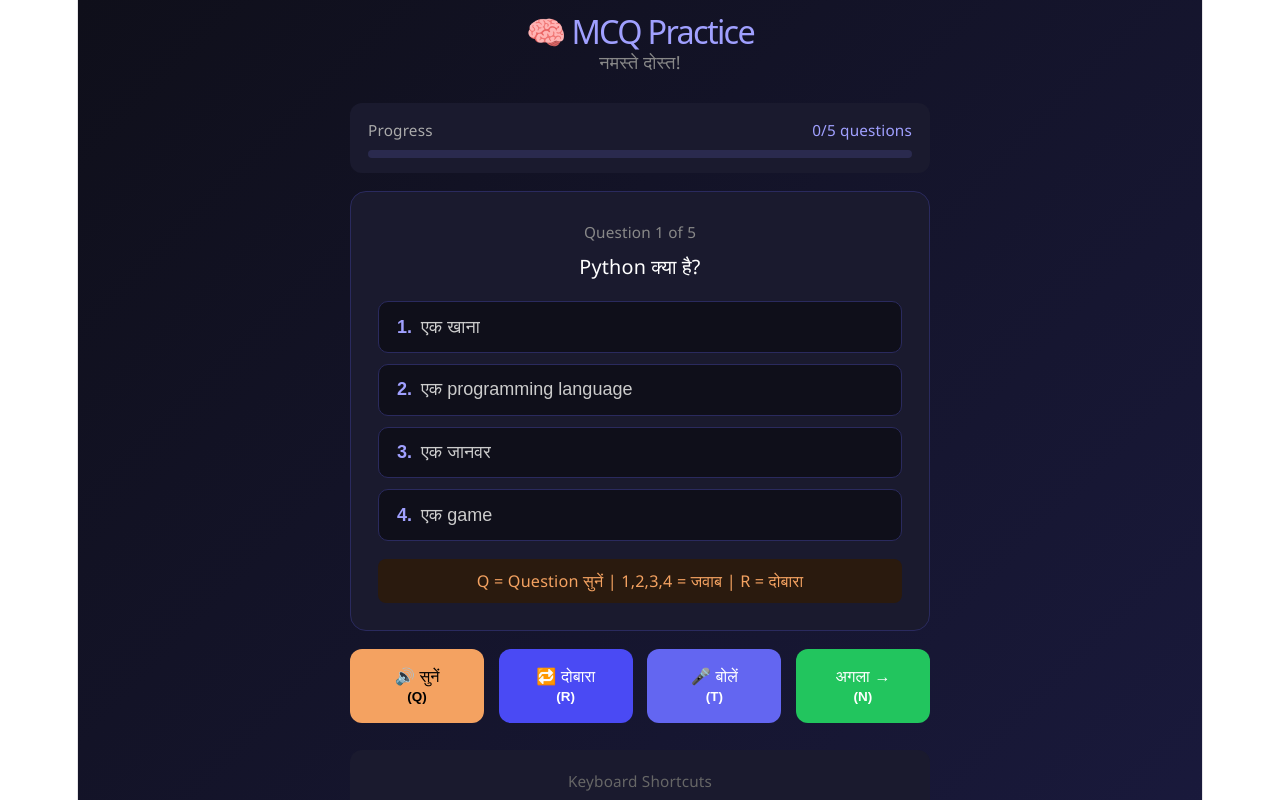
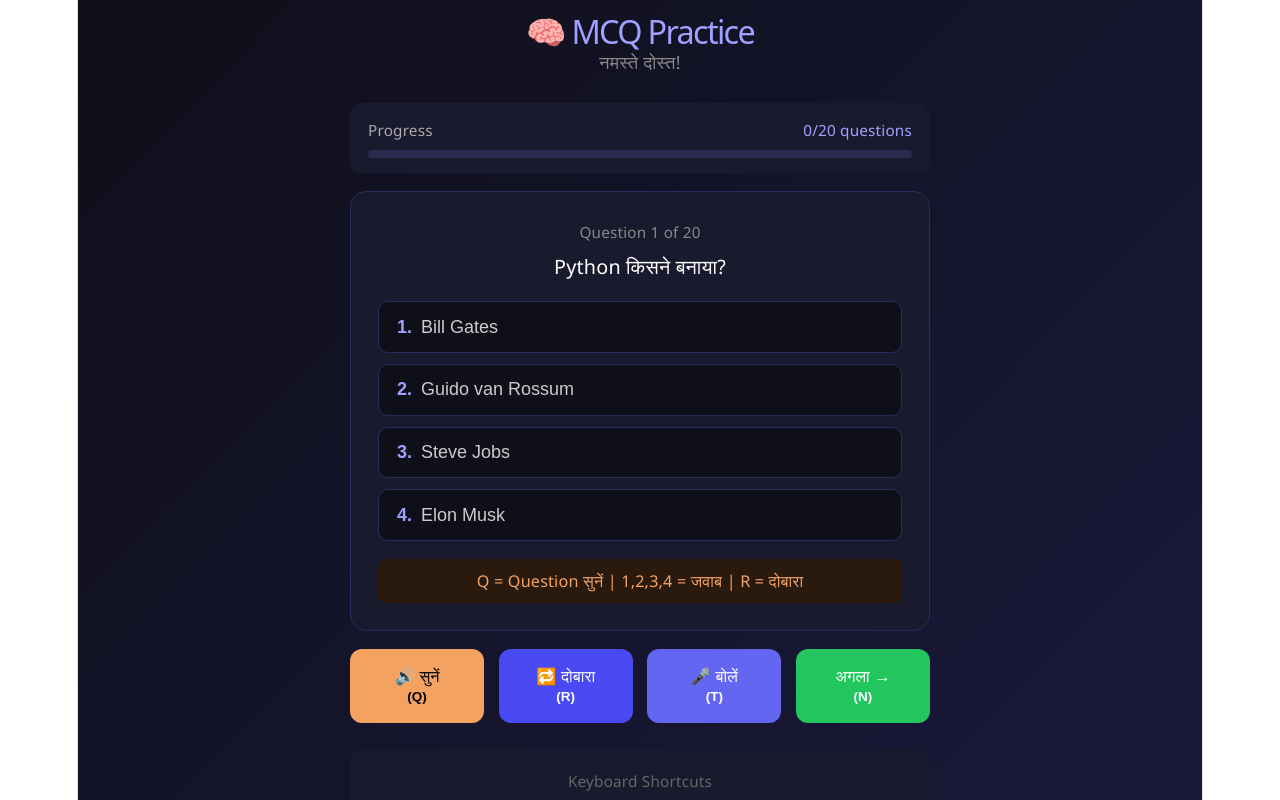
Before and after one commit to SharadaBende/Python-AI-Tutor, a React app in the folder frontend/: page /mcq in a window 1280 px wide. Shown: the top 800 px of the page. Built offline with nearby package versions, Linux system fonts and the light colour scheme; the HTML template or start-up script is replaced by a standard one.

Commit message:
mcq and lessons added

```diff
--- a/frontend/src/pages/MCQPage.jsx
+++ b/frontend/src/pages/MCQPage.jsx
@@ -2,36 +2,26 @@ import { useState, useEffect } from "react"
 import { useNavigate, useLocation } from "react-router-dom"
 
 const questions = [
-  {
-    id: 1,
-    question: "Python क्या है?",
-    options: ["एक खाना", "एक programming language", "एक जानवर", "एक game"],
-    answer: 1,
-  },
-  {
-    id: 2,
-    question: "Screen पर text दिखाने के लिए कौन सा function use होता है?",
-    options: ["input()", "show()", "print()", "display()"],
-    answer: 2,
-  },
-  {
-    id: 3,
-    question: "Variable क्या होता है?",
-    options: ["एक number", "data रखने का box", "एक function", "एक error"],
-    answer: 1,
-  },
-  {
-    id: 4,
-    question: "naam = 'Sharada' में naam क्या है?",
-    options: ["function", "variable", "number", "error"],
-    answer: 1,
-  },
-  {
-    id: 5,
-    question: "User से input लेने के लिए कौन सा function use होता है?",
-    options: ["print()", "scan()", "input()", "read()"],
-    answer: 2,
-  },
+  { id: 1, question: "Python किसने बनाया?", options: ["Bill Gates", "Guido van Rossum", "Steve Jobs", "Elon Musk"], answer: 1 },
+  { id: 2, question: "Python कब बना?", options: ["1980", "1995", "1991", "2000"], answer: 2 },
+  { id: 3, question: "Screen पर text दिखाने के लिए कौन सा function use होता है?", options: ["input()", "show()", "print()", "display()"], answer: 2 },
+  { id: 4, question: "Variable क्या होता है?", options: ["एक number", "data रखने का box", "एक function", "एक error"], answer: 1 },
+  { id: 5, question: "naam = 'Sharada' में naam क्या है?", options: ["function", "variable", "number", "error"], answer: 1 },
+  { id: 6, question: "User से input लेने के लिए कौन सा function use होता है?", options: ["print()", "scan()", "input()", "read()"], answer: 2 },
+  { id: 7, question: "पूरी संख्या जैसे 5, 10 किस data type में आती है?", options: ["float", "string", "bool", "int"], answer: 3 },
+  { id: 8, question: "True या False किस data type में आता है?", options: ["int", "float", "bool", "string"], answer: 2 },
+  { id: 9, question: "If/Else किसलिए use होता है?", options: ["Loop के लिए", "Condition check के लिए", "Function बनाने के लिए", "Input लेने के लिए"], answer: 1 },
+  { id: 10, question: "For loop में range(1, 5) कितनी बार चलेगा?", options: ["5 बार", "4 बार", "3 बार", "6 बार"], answer: 1 },
+  { id: 11, question: "While loop कब तक चलता है?", options: ["एक बार", "पाँच बार", "जब तक condition सही हो", "कभी नहीं"], answer: 2 },
+  { id: 12, question: "List किसमें लिखी जाती है?", options: ["() brackets", "{} brackets", "[] brackets", "<> brackets"], answer: 2 },
+  { id: 13, question: "Function बनाने के लिए कौन सा keyword use होता है?", options: ["func", "define", "def", "function"], answer: 2 },
+  { id: 14, question: "string को uppercase करने के लिए क्या use होता है?", options: [".lower()", ".upper()", ".title()", ".big()"], answer: 1 },
+  { id: 15, question: "शेषफल निकालने के लिए कौन सा operator use होता है?", options: ["/", "*", "%", "//"], answer: 2 },
+  { id: 16, question: "Comment लिखने के लिए कौन सा symbol use होता है?", options: ["//", "/*", "#", "--"], answer: 2 },
+  { id: 17, question: "Error handle करने के लिए क्या use होता है?", options: ["if/else", "try/except", "for/while", "def/return"], answer: 1 },
+  { id: 18, question: "list की length निकालने के लिए क्या use होता है?", options: ["size()", "count()", "length()", "len()"], answer: 3 },
+  { id: 19, question: "3.14 किस data type में आता है?", options: ["int", "string", "float", "bool"], answer: 2 },
+  { id: 20, question: "दो strings जोड़ने के लिए कौन सा operator use होता है?", options: ["*", "-", "+", "/"], answer: 2 },
 ]
 
 function MCQPage() {
@@ -59,12 +49,11 @@ function MCQPage() {
   useEffect(() => {
     setTimeout(() => {
       speak(
-        "शाबाश " + name + "! अब MCQ practice का समय है। " +
-        "Keyboard shortcuts: " +
-        "Q दबाएं — question सुनने के लिए। " +
-        "1, 2, 3, 4 दबाएं — जवाब चुनने के लिए। " +
-        "R दबाएं — दोबारा सुनने के लिए। " +
-        "Q दबाएं और पहला question शुरू करें।"
+        "शाबाश " + name + "! अब MCQ practice का समय है। 20 questions हैं। " +
+        "Q दबाएं question सुनने के लिए। " +
+        "1, 2, 3, 4 दबाएं जवाब देने के लिए। " +
+        "R दबाएं दोबारा सुनने के लिए। " +
+        "Q दबाएं और शुरू करें।"
       )
       setStatus("Q = Question सुनें | 1,2,3,4 = जवाब | R = दोबारा")
       setStep("ready")
@@ -74,9 +63,7 @@ function MCQPage() {
   function playQuestion() {
     const q = questions[current]
     let text = "Question " + q.id + ". " + q.question + ". "
-    q.options.forEach((opt, i) => {
-      text += (i + 1) + ". " + opt + ". "
-    })
+    q.options.forEach((opt, i) => { text += (i + 1) + ". " + opt + ". " })
     text += "1, 2, 3, या 4 दबाएं जवाब देने के लिए।"
     speak(text)
     setStep("playing")
@@ -116,12 +103,13 @@ function MCQPage() {
       setStatus("Q = Question सुनें")
     } else {
       setStep("done")
+      const finalScore = score + (selected === questions[current].answer ? 1 : 0)
       speak(
-        "बहुत शाबाश " + name + "! आपने सभी questions पूरे किए। " +
-        score + " में से " + questions.length + " सही जवाब दिए। " +
+        "बहुत शाबाश " + name + "! आपने सभी 20 questions पूरे किए। " +
+        "20 में से " + finalScore + " सही जवाब दिए। " +
         "N दबाएं Code Agent पर जाने के लिए।"
       )
-      setStatus("🎉 Quiz पूरा! Score: " + score + "/" + questions.length + " | N = Code Agent")
+      setStatus("🎉 Quiz पूरा! Score: " + finalScore + "/20 | N = Code Agent")
     }
   }
 
@@ -150,6 +138,7 @@ function MCQPage() {
 
   useEffect(() => {
     function handleKey(e) {
+      if (e.target.tagName === "INPUT") return
       const key = e.key.toLowerCase()
       if (key === "q") playQuestion()
       if (key === "1") selectAnswer(0)
@@ -163,7 +152,7 @@ function MCQPage() {
     }
     window.addEventListener("keydown", handleKey)
     return () => window.removeEventListener("keydown", handleKey)
-  }, [current, step, lastMessage, score])
+  }, [current, step, lastMessage, score, selected])
 
   const q = questions[current]
   const progress = Math.round((current / questions.length) * 100)
@@ -198,7 +187,6 @@ function MCQPage() {
         }}>
           <p style={{ color: "#888", fontSize: "0.85rem", margin: "0 0 0.5rem" }}>Question {q.id} of {questions.length}</p>
           <p style={{ color: "#fff", fontSize: "1.1rem", fontWeight: "500", marginBottom: "1.2rem" }}>{q.question}</p>
-
           <div style={{ display: "flex", flexDirection: "column", gap: "0.6rem" }}>
             {q.options.map((opt, i) => (
               <button key={i} onClick={() => selectAnswer(i)}
@@ -206,15 +194,9 @@ function MCQPage() {
                 style={{
                   padding: "0.8rem 1rem", borderRadius: "10px", border: "1.5px solid",
                   textAlign: "left", cursor: "pointer", fontSize: "1rem",
-                  background: selected === i
-                    ? i === q.answer ? "#14532d" : "#450a0a"
-                    : "#0f0f1a",
-                  borderColor: selected === i
-                    ? i === q.answer ? "#22c55e" : "#ef4444"
-                    : "#2a2a5e",
-                  color: selected === i
-                    ? i === q.answer ? "#22c55e" : "#ef4444"
-                    : "#ccc",
+                  background: selected === i ? (i === q.answer ? "#14532d" : "#450a0a") : "#0f0f1a",
+                  borderColor: selected === i ? (i === q.answer ? "#22c55e" : "#ef4444") : "#2a2a5e",
+                  color: selected === i ? (i === q.answer ? "#22c55e" : "#ef4444") : "#ccc",
                   transition: "all 0.2s"
                 }}>
                 <span style={{ fontWeight: "bold", marginRight: "0.5rem", color: "#a0a0ff" }}>{i + 1}.</span>
@@ -222,7 +204,6 @@ function MCQPage() {
               </button>
             ))}
           </div>
-
           {status !== "" && (
             <p aria-live="assertive" style={{
               marginTop: "1rem", color: "#f4a261", fontSize: "0.9rem",
```
Also changed, not shown: frontend/src/pages/LessonsPage.jsx (+70 -13 lines).
